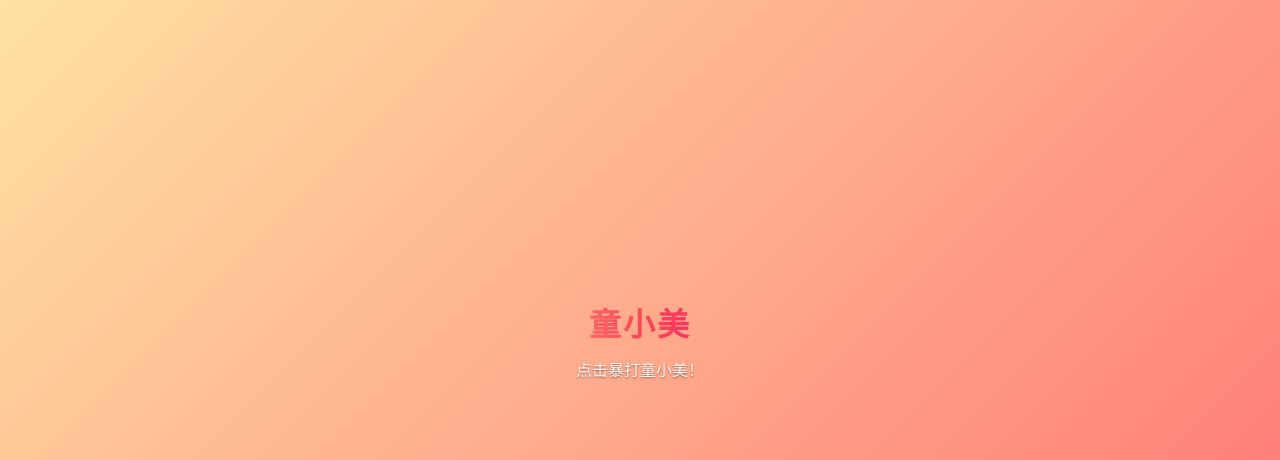
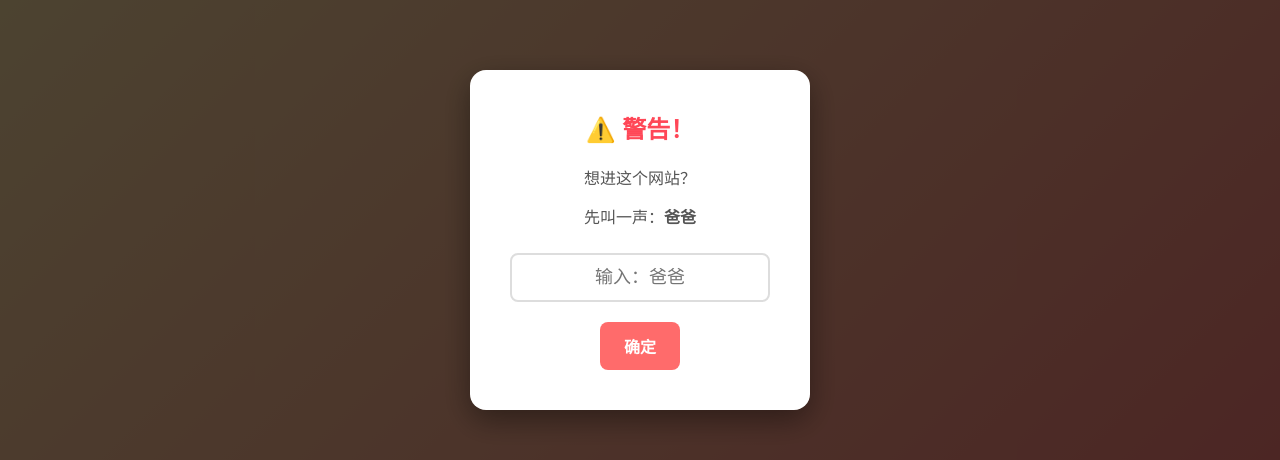
Before and after one commit to yanqi-spec/baoda, a plain HTML site: page index.html in a window 1280 px wide. Shown: the part 160-620 px from the top of the page. Drawn offline with Linux system fonts and the light colour scheme.

Commit message:
Add files via upload

```diff
--- a/index.html
+++ b/index.html
@@ -45,11 +45,10 @@
       display: inline-block;
     }
 
-    /* ⭐ 显眼的总秒数：更大、更深、更强发光 */
     .total-seconds {
-      font-size: 48px; /* ← 加大 */
+      font-size: 48px;
       font-weight: 900;
-      color: #ff9800; /* 橙金色，高对比 */
+      color: #ff9800;
       text-shadow:
         0 0 10px rgba(255, 152, 0, 0.9),
         0 0 20px rgba(255, 152, 0, 0.7),
@@ -105,7 +104,6 @@
       opacity: 0.9;
     }
 
-    /* 爱心粒子 */
     .heart-particle {
       position: absolute;
       font-size: 26px;
@@ -127,7 +125,6 @@
       animation: bounceFall 2.8s cubic-bezier(0.2, 0.8, 0.3, 1) forwards;
     }
 
-    /* 气泡提示 */
     .speech-bubble {
       position: absolute;
       background: white;
@@ -145,7 +142,6 @@
       100% { opacity: 0; }
     }
 
-    /* 金币 */
     .coin {
       position: absolute;
       font-size: 20px;
@@ -159,7 +155,6 @@
       to { transform: translateY(100vh) rotate(360deg); opacity: 0; }
     }
 
-    /* 彩虹爱心 */
     .rainbow-heart {
       position: absolute;
       font-size: 28px;
@@ -173,7 +168,6 @@
       100% { opacity: 0; transform: translateY(100vh) rotate(720deg); }
     }
 
-    /* 整蛊按钮 */
     #jokeBtn {
       position: absolute;
       bottom: 30px;
@@ -195,7 +189,6 @@
       transform: scale(1.05);
     }
 
-    /* 抖动动画 */
     .shake {
       animation: shake 0.82s cubic-bezier(.36,.07,.19,.97) both;
     }
@@ -206,7 +199,7 @@
       20%, 40%, 60%, 80% { transform: translateX(6px); }
     }
 
-    /* 强制弹窗 */
+    /* 强制弹窗（原“下班”弹窗） */
     #modal {
       position: fixed;
       top: 0;
@@ -266,6 +259,74 @@
     .modal-content button:hover {
       background: #ff4757;
     }
+
+    /* 新增：进入网站必须喊爸爸的弹窗 */
+    #entryModal {
+      position: fixed;
+      top: 0;
+      left: 0;
+      width: 100vw;
+      height: 100vh;
+      background: rgba(0,0,0,0.7);
+      display: flex;
+      justify-content: center;
+      align-items: center;
+      z-index: 1001;
+      opacity: 0;
+      pointer-events: none;
+      transition: opacity 0.3s;
+    }
+
+    #entryModal.active {
+      opacity: 1;
+      pointer-events: all;
+    }
+
+    .modal-entry-content {
+      background: white;
+      padding: 40px;
+      border-radius: 16px;
+      text-align: center;
+      max-width: 350px;
+      box-shadow: 0 10px 30px rgba(0,0,0,0.4);
+    }
+
+    .modal-entry-content h3 {
+      color: #ff4757;
+      margin-bottom: 20px;
+      font-size: 24px;
+    }
+
+    .modal-entry-content p {
+      margin-bottom: 15px;
+      color: #555;
+    }
+
+    .modal-entry-content input {
+      width: 100%;
+      padding: 12px;
+      font-size: 18px;
+      border: 2px solid #ddd;
+      border-radius: 8px;
+      margin: 10px 0;
+      text-align: center;
+    }
+
+    .modal-entry-content button {
+      background: #ff6b6b;
+      color: white;
+      border: none;
+      padding: 12px 24px;
+      border-radius: 8px;
+      font-size: 16px;
+      cursor: pointer;
+      margin-top: 10px;
+      font-weight: bold;
+    }
+
+    .modal-entry-content button:hover {
+      background: #ff4757;
+    }
   </style>
 </head>
 <body>
@@ -288,7 +349,7 @@
   <!-- 整蛊按钮 -->
   <button id="jokeBtn">我要下班</button>
 
-  <!-- 强制弹窗 -->
+  <!-- 原“下班”弹窗 -->
   <div id="modal">
     <div class="modal-content">
       <h3>想下班？</h3>
@@ -296,6 +357,18 @@
       <input type="text" id="dadInput" placeholder="输入：爸爸" maxlength="4" />
       <br />
       <button id="submitDad">确定</button>
+    </div>
+  </div>
+
+  <!-- 新增：首次进入必须喊爸爸的弹窗 -->
+  <div id="entryModal">
+    <div class="modal-entry-content">
+      <h3>⚠️ 警告！</h3>
+      <p>想进这个网站？</p>
+      <p>先叫一声：<strong>爸爸</strong></p>
+      <input type="text" id="entryDadInput" placeholder="输入：爸爸" maxlength="4" />
+      <br />
+      <button id="submitEntryDad">确定</button>
     </div>
   </div>
 
@@ -330,9 +403,7 @@
       const month = now.getMonth();
       const day = now.getDate();
 
-      // 今天 18:00
       const today18 = new Date(year, month, day, 18, 0, 0);
-      // 如果已经过了 18:00，则目标是明天 18:00
       if (now >= today18) {
         return new Date(year, month, day + 1, 18, 0, 0).getTime();
       } else {
@@ -372,11 +443,11 @@
 
     // ====== 自动逃跑模式 ======
     function autoRunAway() {
-      const interval = 3000 + Math.random() * 2000; // 3~5秒
+      const interval = 3000 + Math.random() * 2000;
       setTimeout(() => {
-        if (Math.random() > 0.3) { // 70% 概率逃跑
+        if (Math.random() > 0.3) {
           const maxX = window.innerWidth - target.offsetWidth;
-          const maxY = window.innerHeight - target.offsetHeight - 100; // 避开底部按钮
+          const maxY = window.innerHeight - target.offsetHeight - 100;
 
           const newX = Math.max(20, Math.min(maxX - 20, Math.random() * maxX));
           const newY = Math.max(20, Math.min(maxY - 20, Math.random() * maxY));
@@ -384,17 +455,15 @@
           target.style.transition = 'transform 0.8s cubic-bezier(0.68, -0.55, 0.27, 1.55)';
           target.style.transform = `translate(${newX}px, ${newY}px)`;
 
-          // 1.5秒后自动复位（可选，也可永久停留）
           setTimeout(() => {
             target.style.transition = 'transform 0.8s ease-out';
             target.style.transform = 'translate(0, 0)';
           }, 1500);
         }
-        autoRunAway(); // 递归调用，持续逃跑
+        autoRunAway();
       }, interval);
     }
 
-    // 启动自动逃跑
     autoRunAway();
 
     // ====== 气泡提示 ======
@@ -416,7 +485,6 @@
 
       switch (level) {
         case 1:
-          // 抖动身体
           document.body.style.transform = 'translateX(5px)';
           setTimeout(() => document.body.style.transform = '', 100);
           setTimeout(() => document.body.style.transform = 'translateX(-5px)', 50);
@@ -424,7 +492,6 @@
           createSpeech('啊！别打了！', centerX, centerY);
           break;
         case 2:
-          // ❌ 已移除灰色滤镜
           createSpeech('呜呜...我错了...', centerX, centerY);
           break;
         case 3:
@@ -441,7 +508,6 @@
           createSpeech('打赏成功！', centerX, centerY);
           break;
         case 4:
-          // 跑掉（手动触发）
           target.classList.add('run-away');
           setTimeout(() => target.classList.remove('run-away'), 3000);
           createSpeech('我跑！', centerX, centerY);
@@ -466,21 +532,20 @@
     // ====== 点击暴打 ======
     let clickCount = 0;
     target.addEventListener('click', function(e) {
+      if (!window.entryPassed) return; // 如果还没通过入口验证，禁止点击
+
       clickCount++;
       const hitCount = Math.floor(clickCount / 10);
       const remainder = clickCount % 10;
 
-      // 缩放反馈
       this.style.transform = 'scale(0.85)';
       setTimeout(() => {
         this.style.transform = this.style.transform.includes('translate')
           ? this.style.transform : 'scale(1)';
       }, 150);
 
-      // 随机换头像
       changeRandomAvatar();
 
-      // 爱心爆炸
       const rect = this.getBoundingClientRect();
       const centerX = rect.left + rect.width / 2;
       const centerY = rect.top + rect.height / 2;
@@ -512,8 +577,37 @@
       }
     });
 
-    // ====== 整蛊按钮：10阶段 + 下班时间判断 ======
-    let jokeClicks = 0;
+    // ====== 入口控制：必须喊爸爸才能进 ======
+    window.entryPassed = false;
+    let postEntryDadCount = 0; // 进入后，“我要下班”被点了多少次（用于控制再整蛊2次）
+
+    const entryModal = document.getElementById('entryModal');
+    const entryDadInput = document.getElementById('entryDadInput');
+    const submitEntryBtn = document.getElementById('submitEntryDad');
+
+    function checkEntryDad() {
+      const val = entryDadInput.value.trim();
+      if (val === "爸爸") {
+        window.entryPassed = true;
+        entryModal.classList.remove('active');
+      } else {
+        entryDadInput.value = '';
+        entryDadInput.placeholder = "不对！叫爸爸！";
+        entryDadInput.focus();
+      }
+    }
+
+    submitEntryBtn.addEventListener('click', checkEntryDad);
+    entryDadInput.addEventListener('keypress', (e) => {
+      if (e.key === 'Enter') checkEntryDad();
+    });
+
+    // 页面加载时显示入口弹窗
+    window.addEventListener('load', () => {
+      entryModal.classList.add('active');
+    });
+
+    // ====== 整蛊按钮逻辑（含额外2次喊爸爸） ======
     const jokeBtn = document.getElementById('jokeBtn');
     const modal = document.getElementById('modal');
     const dadInput = document.getElementById('dadInput');
@@ -532,18 +626,31 @@
       "下班？梦里啥都有！"
     ];
 
+    let jokeClicks = 0;
+
     jokeBtn.addEventListener('click', function() {
+      if (!window.entryPassed) return;
+
+      postEntryDadCount++;
+
+      // 前两次点击“我要下班”，强制再喊爸爸（使用原弹窗）
+      if (postEntryDadCount <= 2) {
+        modal.classList.add('active');
+        dadInput.value = '';
+        dadInput.focus();
+        return;
+      }
+
+      // 正常下班时间判断
       const now = new Date();
       const currentHour = now.getHours();
       const currentMinute = now.getMinutes();
 
-      // ✅ 核心修改：18:00 后直接放行
       if (currentHour > 18 || (currentHour === 18 && currentMinute >= 0)) {
         alert("可以走啦～");
         return;
       }
 
-      // 18:00 前走原有逻辑
       jokeClicks++;
       const index = (jokeClicks - 1) % jokes.length;
       const msg = jokes[index];
```
